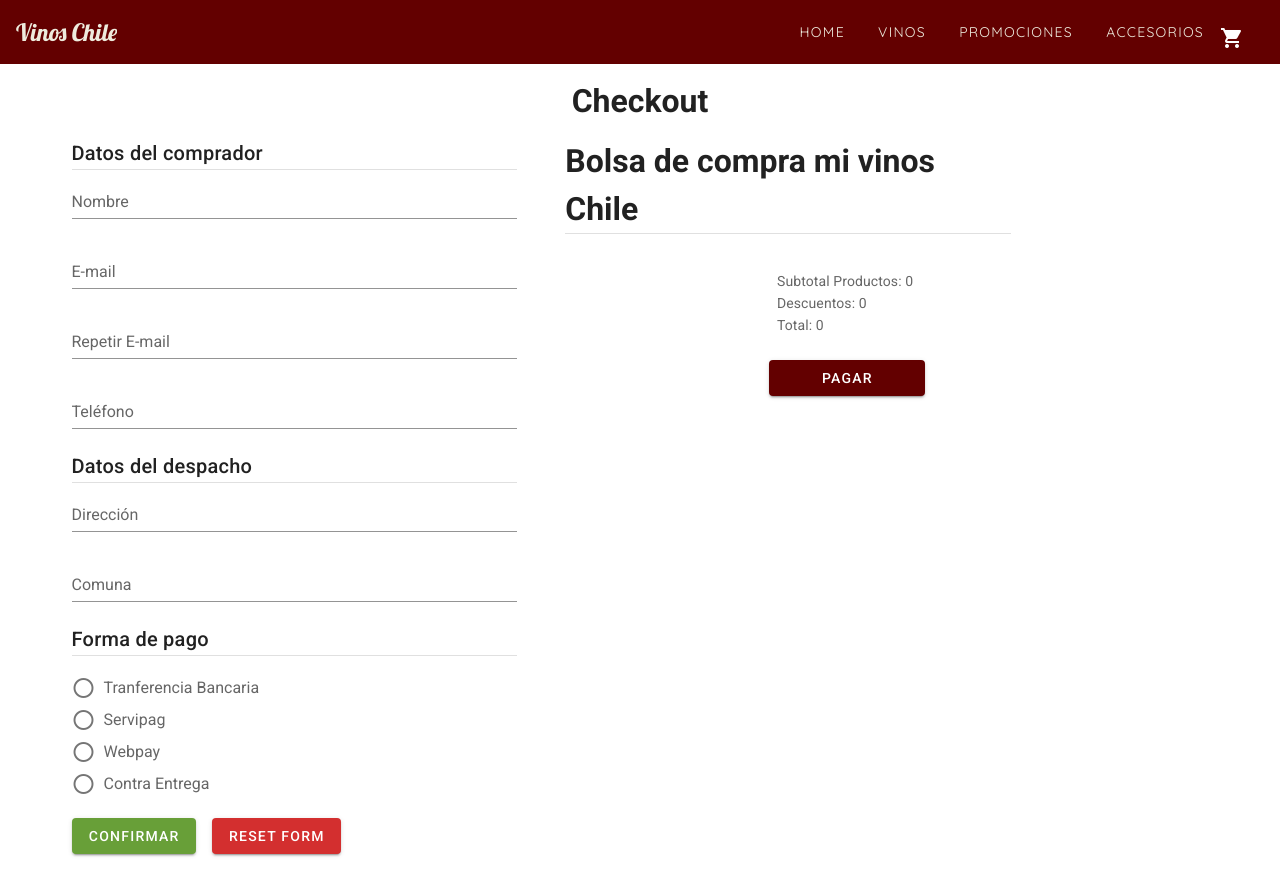
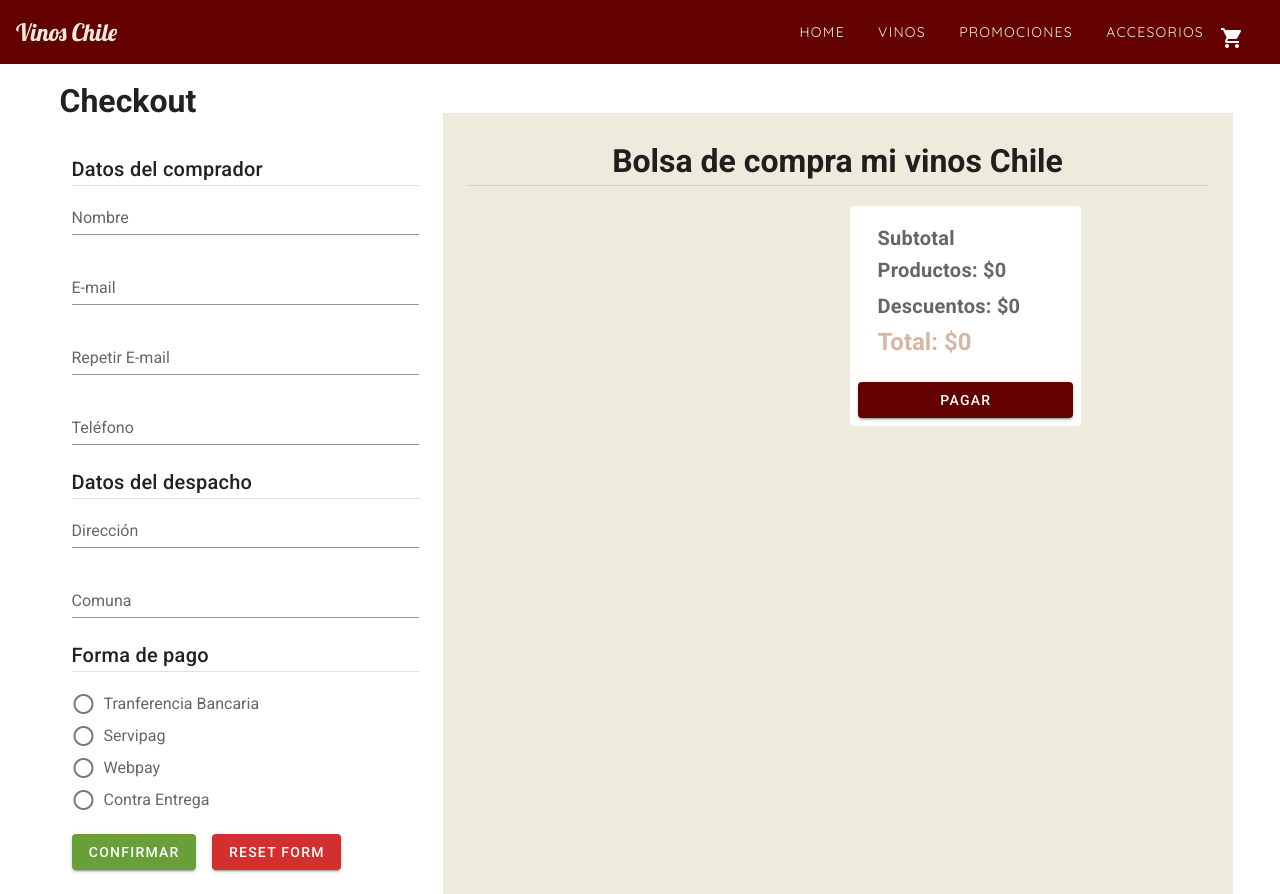
Before and after one commit to copugarute/Vinos-Chile, a Vue app: page /checkout in a window 1280 px wide. Built offline with nearby package versions, Linux system fonts and the light colour scheme.

Commit message:
estilo carrito listo

```diff
--- a/src/components/Cart.vue
+++ b/src/components/Cart.vue
@@ -1,56 +1,63 @@
 <template>
-<v-container fluid>
-    <h1>Bolsa de compra mi vinos Chile</h1>
+<v-container fluid >
+    <h1 class="text-center">Bolsa de compra mi vinos Chile</h1>
     <v-divider></v-divider>
-    <v-row>
-        <v-col sm="5">
+    <v-row justify="center" >
+        <v-col sm="6" md="4">
             <v-card
-                class="d-flex my-3"
-
+                class="d-flex justify-space-around my-3 px-4"
+                shaped
+                elevation="0"
                 v-for="(product,i) in totalProduct"
                 :key="i"
             >
-                <v-icon
-                    @click="deleteItem(product)"
-                >
-                    mdi-close
-                </v-icon>
+                <v-col class="">
+                    <v-icon
+                        class=""
+                        @click="deleteItem(product)"
+                    >
+                        mdi-close
+                    </v-icon>
+                </v-col>
+
                 <v-img
                     :src="product.imagen"
                     width="50%"
                 ></v-img>
                 <v-card-text class="d-flex flex-column justify-center">
-                    <div class="text-subtitle-1 font-weight-bold"> {{product.nombre}} </div>
-                    <div class="text-subtitle-2 font-weight-bold">
+                    <div class=" nombre_producto accent--text text-h6 font-weight-bold mb-2"> {{product.nombre}} </div>
+                    <div class="secondary--text font-weight-bold text-h6 mb-3"> ${{Number(product.total).toLocaleString('es-cl')}} </div>
+                    <div class="text-h6 accent--text font-weight-bold mb-3 ">
                     {{product.count}}
+
                     <v-icon
                             small
-                            class="mr-2"
+                            class="mr-2 accent--text text-h6"
                             @click="addStock(product)"
                         >
                             mdi-plus-circle
                         </v-icon>
                     <v-icon
                             small
-                            class="mr-2"
+                            class="mr-2 secondary--text text-h6"
                             @click="removeStock(product)"
                         >
                             mdi-minus-circle
                         </v-icon>
 
                     </div>
-                    <div class="primary--text "> {{product.total}} </div>
+
                 </v-card-text>
             </v-card>
         </v-col>
 
 
-    <v-col sm="5">
+    <v-col sm="6" md="4">
         <v-card class="mt-5" flat>
             <v-card-text>
-                <div> Subtotal Productos: <span>  {{totalCart}} </span> </div>
-                <div> Descuentos: <span>     {{descuentos()}}</span> </div>
-                <div> Total: <span>  {{totalCompra()}}  </span> </div>
+                <div class="font-weight-bold text-h6 mb-1 px-3"> Subtotal Productos:   ${{Number(totalCart).toLocaleString('es-cl')}} </div>
+                <div class="font-weight-bold text-h6 mb-1 px-3"> Descuentos: ${{Number(descuentos()).toLocaleString('es-cl')}} </div>
+                <div class="font-weight-bold  headline secondary--text px-3"> Total:   ${{Number(totalCompra()).toLocaleString('es-cl')}}   </div>
             </v-card-text>
             <v-card-actions>
                 <v-btn
@@ -146,5 +153,9 @@ export default {
 </script>
 
 <style>
-
+.nombre_producto{
+    font-family: 'Josefin Sans', sans-serif;
+    /* font-weight: 500; */
+    font-size: 1rem;
+}
 </style>
--- a/src/views/CartView.vue
+++ b/src/views/CartView.vue
@@ -15,6 +15,6 @@ export default {
 <style>
 .cart_container{
     background: #EEEBDD;
-    height: 100vh;
+    height: auto;
 }
 </style>
--- a/src/views/CheckOut.vue
+++ b/src/views/CheckOut.vue
@@ -1,13 +1,14 @@
 <template>
   <v-container>
-    <h1 class="text-center">Checkout</h1>
+    <h1 class="">Checkout</h1>
     <v-row>
-        <v-col md="5">
+        <v-col md="4" class="mt-4">
             <CheckForm/>
         </v-col>
 
         <v-col
-            md="5"
+            class="carrito"
+            md="8"
         >
            <Cart/>
         </v-col>
@@ -25,5 +26,7 @@ export default {
 </script>
 
 <style>
-
+.carrito{
+  background: #EEEBDD;
+}
 </style>
```
